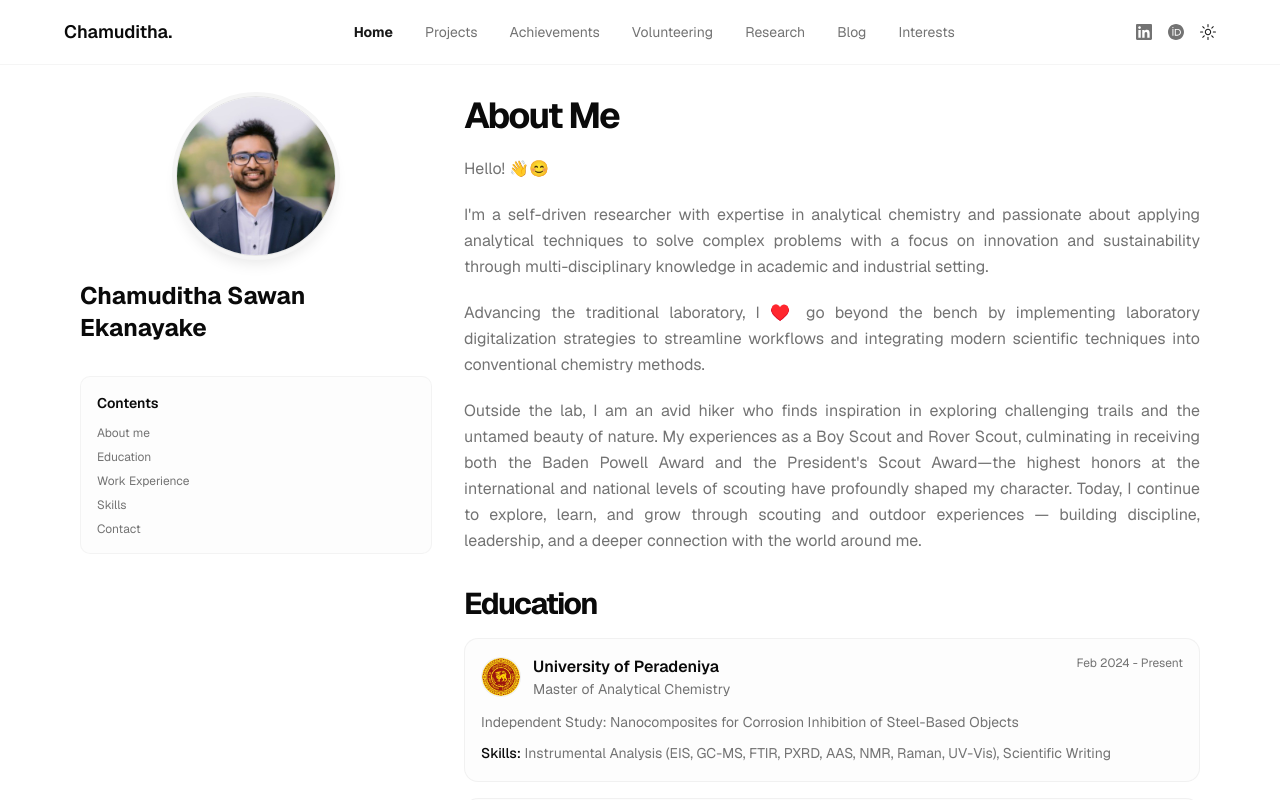
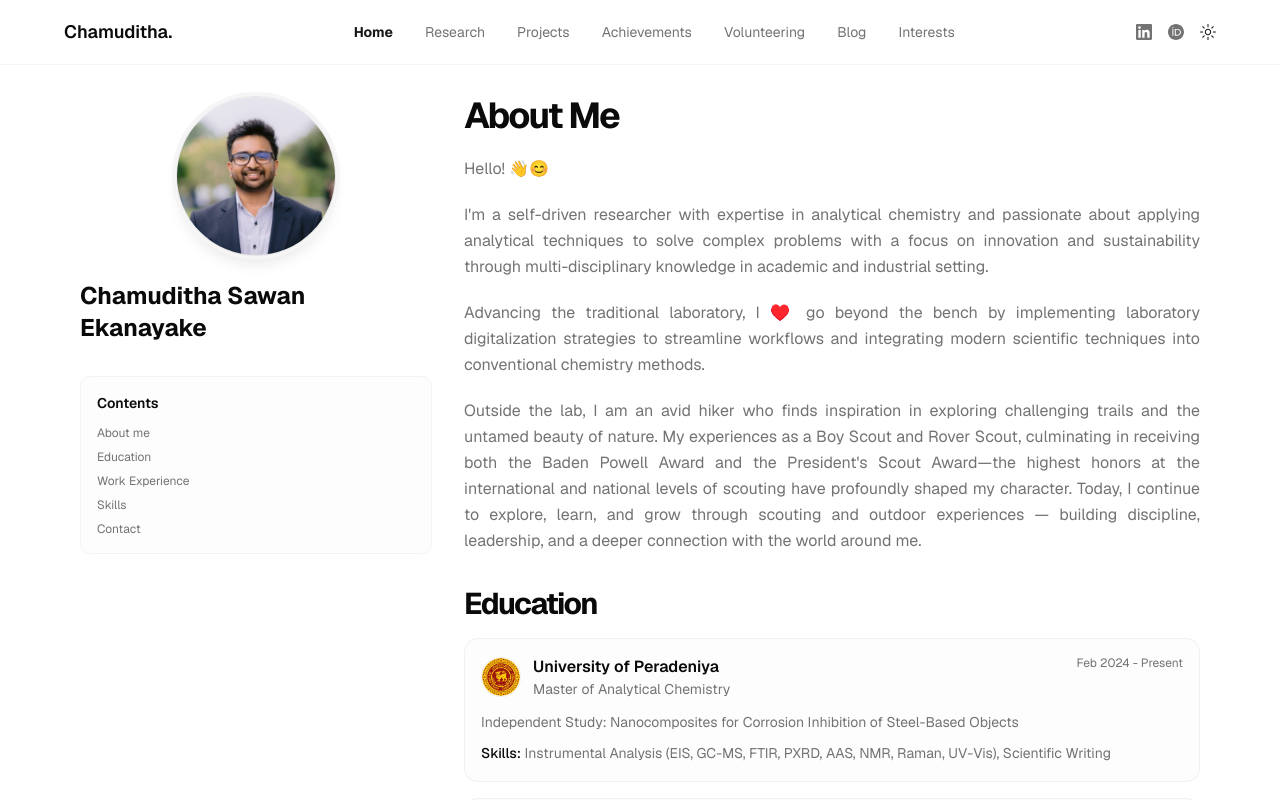
Before and after one commit to Nidula03/portfolio-chamuditha, a Next.js app: page / in a window 1280 px wide. Shown: the top 800 px of the page. Built offline with nearby package versions, Linux system fonts and the light colour scheme.

Commit message:
feat: Add duplicate research navbar item for improved navigation

```diff
--- a/src/data/resume.tsx
+++ b/src/data/resume.tsx
@@ -18,10 +18,10 @@ Outside the lab, I am an avid hiker who finds inspiration in exploring challengi
   skills: [],
   navbar: [
     { href: "/", icon: HomeIcon, label: "Home" },
+    { href: "/research", icon: Microscope, label: "Research" },
     { href: "/projects", icon: Code, label: "Projects" },
     { href: "/achievements", icon: Trophy, label: "Achievements" },
     { href: "/volunteering", icon: Hand, label: "Volunteering" },
-    { href: "/research", icon: Microscope, label: "Research" },
     { href: "/blog", icon: BookOpen, label: "Blog" },
     { href: "/interests", icon: Sparkles, label: "Interests" },
   ],
```
